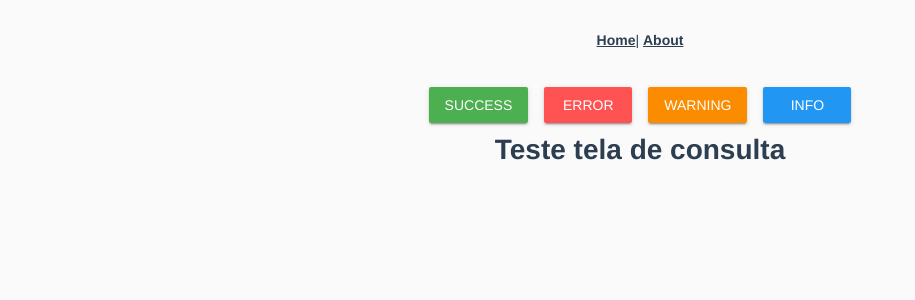
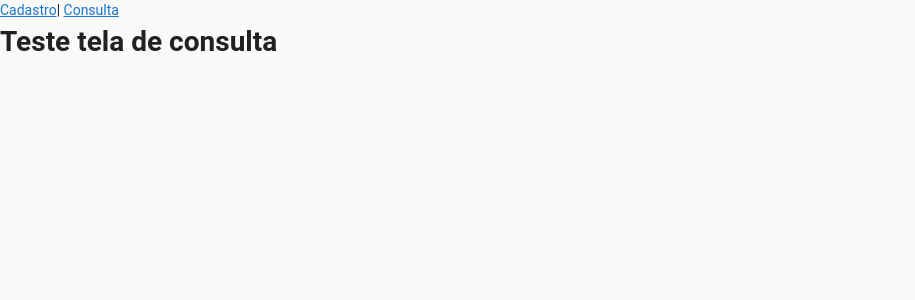
Before and after one commit to mkacunha/vue-padrao-farol, a Vue app: page /consulta in a window 1280 px wide. Shown: the top 300 px of the page, without its empty margins (0-915 px from the left). Built offline with nearby package versions, Linux system fonts and the light colour scheme.

Commit message:
exemplo v-form

```diff
--- a/src/App.vue
+++ b/src/App.vue
@@ -1,36 +1,9 @@
 <template>
   <v-app id="app">
     <div id="nav">
-      <router-link to="/">Home</router-link>|
-      <router-link to="/about">About</router-link>
+      <router-link to="/cadastro">Cadastro</router-link>|
+      <router-link to="/consulta">Consulta</router-link>
     </div>
-    <div>
-      <v-btn color="success">Success</v-btn>
-      <v-btn color="error">Error</v-btn>
-      <v-btn color="warning">Warning</v-btn>
-      <v-btn color="info">Info</v-btn>
-    </div>
-
     <router-view/>
   </v-app>
 </template>
-
-<style lang="scss">
-#app {
-  font-family: "Avenir", Helvetica, Arial, sans-serif;
-  -webkit-font-smoothing: antialiased;
-  -moz-osx-font-smoothing: grayscale;
-  text-align: center;
-  color: #2c3e50;
-}
-#nav {
-  padding: 30px;
-  a {
-    font-weight: bold;
-    color: #2c3e50;
-    &.router-link-exact-active {
-      color: #42b983;
-    }
-  }
-}
-</style>
--- a/src/components/HelloWorld.vue
+++ /dev/null
@@ -1,60 +0,0 @@
-<template>
-  <div class="hello">
-    <h1>{{ msg }}</h1>
-    <p>
-      For a guide and recipes on how to configure / customize this project,<br>
-      check out the
-      <a href="https://cli.vuejs.org" target="_blank" rel="noopener">vue-cli documentation</a>.
-    </p>
-    <h3>Installed CLI Plugins</h3>
-    <ul>
-      <li><a href="https://github.com/vuejs/vue-cli/tree/dev/packages/%40vue/cli-plugin-babel" target="_blank" rel="noopener">babel</a></li>
-      <li><a href="https://github.com/vuejs/vue-cli/tree/dev/packages/%40vue/cli-plugin-typescript" target="_blank" rel="noopener">typescript</a></li>
-      <li><a href="https://github.com/vuejs/vue-cli/tree/dev/packages/%40vue/cli-plugin-eslint" target="_blank" rel="noopener">eslint</a></li>
-      <li><a href="https://github.com/vuejs/vue-cli/tree/dev/packages/%40vue/cli-plugin-unit-jest" target="_blank" rel="noopener">unit-jest</a></li>
-    </ul>
-    <h3>Essential Links</h3>
-    <ul>
-      <li><a href="https://vuejs.org" target="_blank" rel="noopener">Core Docs</a></li>
-      <li><a href="https://forum.vuejs.org" target="_blank" rel="noopener">Forum</a></li>
-      <li><a href="https://chat.vuejs.org" target="_blank" rel="noopener">Community Chat</a></li>
-      <li><a href="https://twitter.com/vuejs" target="_blank" rel="noopener">Twitter</a></li>
-      <li><a href="https://news.vuejs.org" target="_blank" rel="noopener">News</a></li>
-    </ul>
-    <h3>Ecosystem</h3>
-    <ul>
-      <li><a href="https://router.vuejs.org" target="_blank" rel="noopener">vue-router</a></li>
-      <li><a href="https://vuex.vuejs.org" target="_blank" rel="noopener">vuex</a></li>
-      <li><a href="https://github.com/vuejs/vue-devtools#vue-devtools" target="_blank" rel="noopener">vue-devtools</a></li>
-      <li><a href="https://vue-loader.vuejs.org" target="_blank" rel="noopener">vue-loader</a></li>
-      <li><a href="https://github.com/vuejs/awesome-vue" target="_blank" rel="noopener">awesome-vue</a></li>
-    </ul>
-  </div>
-</template>
-
-<script lang="ts">
-import { Component, Prop, Vue } from 'vue-property-decorator';
-
-@Component
-export default class HelloWorld extends Vue {
-  @Prop() private msg!: string;
-}
-</script>
-
-<!-- Add "scoped" attribute to limit CSS to this component only -->
-<style scoped lang="scss">
-h3 {
-  margin: 40px 0 0;
-}
-ul {
-  list-style-type: none;
-  padding: 0;
-}
-li {
-  display: inline-block;
-  margin: 0 10px;
-}
-a {
-  color: #42b983;
-}
-</style>
--- a/src/router.ts
+++ b/src/router.ts
@@ -1,29 +1,14 @@
 import Vue from "vue";
 import Router from "vue-router";
-import Home from "./views/Home.vue";
 
 import pessoa from "@/views/pessoa/pessoa.router";
 
 Vue.use(Router);
 
-const routes = [
-  {
-    path: "/",
-    name: "home",
-    component: Home
-  },
-  {
-    path: "/about",
-    name: "about",
-    component: () => import(/* webpackChunkName: "about" */ "./views/About.vue")
-  }
-];
-
 export default new Router({
   mode: "history",
   base: process.env.BASE_URL,
   routes: [
-    ...routes,
     ...pessoa,
     {
       path: '*',
--- /dev/null
+++ b/src/shared/form/form.decorator.ts
@@ -0,0 +1,30 @@
+export default class FormDecorator {
+    private component: any;
+
+    constructor(component: any) {
+        this.component = component;
+    }
+
+    get form(): any {
+        if (!this.component.$refs || !this.component.$refs.form) {
+            throw new Error('$refs or form is not initialized.');
+        }
+        return this.component.$refs.form;
+    }
+
+    get value(): boolean {
+        return this.form.value;
+    }
+
+    public reset(): void {
+        this.form.reset();
+    }
+
+    public resetValidation(): void {
+        this.form.resetValidation();
+    }
+
+    public validate(): boolean {
+        return this.form.validate();
+    }
+}
--- a/src/views/About.vue
+++ /dev/null
@@ -1,5 +0,0 @@
-<template>
-  <div class="about">
-    <h1>This is an about page</h1>
-  </div>
-</template>
--- a/src/views/Home.vue
+++ /dev/null
@@ -1,18 +0,0 @@
-<template>
-  <div class="home">
-    <img alt="Vue logo" src="../assets/logo.png">
-    <HelloWorld msg="Welcome to Your Vue.js + TypeScript App"/>
-  </div>
-</template>
-
-<script lang="ts">
-import { Component, Vue } from 'vue-property-decorator';
-import HelloWorld from '@/components/HelloWorld.vue'; // @ is an alias to /src
-
-@Component({
-  components: {
-    HelloWorld,
-  },
-})
-export default class Home extends Vue {}
-</script>
--- a/src/views/pessoa/pessoa-cadastro.view.vue
+++ b/src/views/pessoa/pessoa-cadastro.view.vue
@@ -1,11 +1,10 @@
 <template>
-  <v-form ref="form" v-model="form.valid" lazy-validation>
+  <v-form ref="form" v-model="valid">
     <pre>
         {{ pessoa }}
     </pre>
 
-    <v-text-field v-model="name" :counter="10" :rules="nameRules" label="Name" required></v-text-field>
-    <v-text-field v-model="email" :rules="emailRules" label="E-mail" required></v-text-field>
+    <v-text-field v-model="pessoa.nome" :rules="nameRules" :counter="10" label="Name"></v-text-field>
 
     <v-btn :disabled="!valid" color="success" @click="validate">Validate</v-btn>
 
@@ -14,30 +13,32 @@
     <v-btn color="warning" @click="resetValidation">Reset Validation</v-btn>
   </v-form>
 </template>
-</template>
 <script lang="ts">
 import { Vue, Prop, Component } from "vue-property-decorator";
-import Pessoa from "../../domain/pessoa/pessoa.entity";
+import Pessoa from "@/domain/pessoa/pessoa.entity";
+import FormDecorator from "@/shared/form/form.decorator";
 
+@Component({})
 export default class PessoaCadastro extends Vue {
-  form = {
-    valid: false,
-    nameRules: [
+  pessoa = new Pessoa();
+  form = new FormDecorator(this);
+  valid = true;
 
-    ]
-  }
-  pessoa = new Pessoa();
+  nameRules = [
+    (v: any) => !!v || "Nome é obrigatório",
+    (v: any) => (v && v.length <= 10) || "Nome deve ter menos que 10 caracteres"
+  ];
 
   validate() {
-
+    this.form.validate();
   }
 
   reset() {
-
+    this.form.reset();
   }
 
   resetValidation() {
-
+    this.form.resetValidation();
   }
 }
 </script>
```
